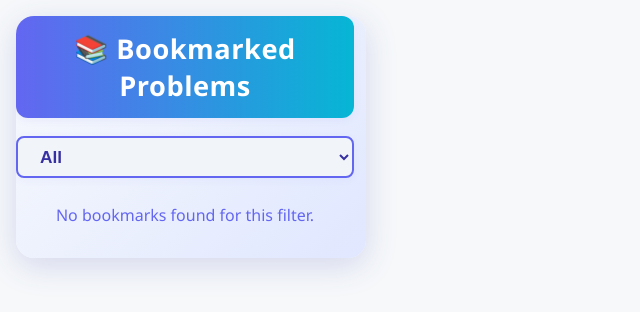
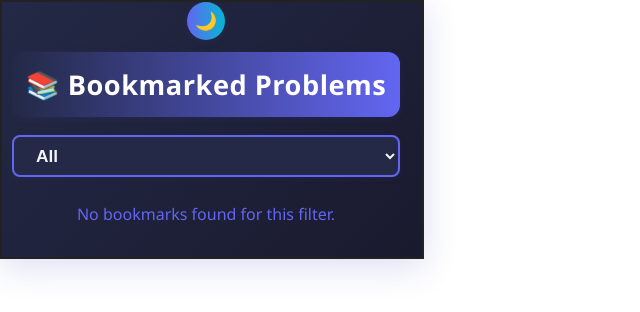
Before and after one commit to swapnil-1357/LC-bookmark-ext, a React (Vite) app in the folder leetcode-bookmarks-react/: page / in a window 1280 px wide. Shown: the top 312 px of the page, without its empty margins (0-640 px from the left). Built offline with nearby package versions, Linux system fonts and the light colour scheme.

Commit message:
🌠add dark and white mode

```diff
--- a/leetcode-bookmarks-react/src/App.jsx
+++ b/leetcode-bookmarks-react/src/App.jsx
@@ -9,6 +9,7 @@ export default function App() {
   const [bookmarks, setBookmarks] = useState([]);
   const [filter, setFilter] = useState("All");
   const [noteId, setNoteId] = useState(null);
+  const [dark, setDark] = useState(true);
 
   const loadBookmarks = () => {
     chrome.storage.sync.get([LC_KEY], (result) => {
@@ -17,7 +18,7 @@ export default function App() {
   };
 
   useEffect(() => {
-    loadBookmarks(); // on popup open
+    loadBookmarks();
   }, []);
 
   // Live update when bookmarks are changed in other tabs
@@ -47,9 +48,38 @@ export default function App() {
       return priority[a.importance] - priority[b.importance];
     });
 
+
   return (
-    <div className="popup-container">
+    <div className={`popup-container${dark ? " dark" : ""}`}>
       <div className="container">
+        {/* Dark/Light Toggle Button */}
+        <button
+          className="theme-toggle-btn"
+          onClick={() => setDark(d => !d)}
+          style={{
+            width: "38px",
+            height: "38px",
+            borderRadius: "50%",
+            background: dark
+              ? "linear-gradient(90deg,#6366f1,#06b6d4)"
+              : "linear-gradient(90deg,#f1f5f9,#e0e7ff)",
+            color: dark ? "#fff" : "#222",
+            border: "none",
+            cursor: "pointer",
+            fontWeight: 600,
+            fontSize: "18px",
+            boxShadow: "0 2px 8px rgba(99,102,241,0.08)",
+            display: "flex",
+            alignItems: "center",
+            justifyContent: "center",
+            margin: "0 auto 12px auto",
+            transition: "background 0.2s"
+          }}
+          aria-label="Toggle dark mode"
+        >
+          {dark ? "🌙" : "☀️"}
+        </button>
+
         <h1 className="popup-title">📚 Bookmarked Problems</h1>
 
         <select className="popup-filter" value={filter} onChange={(e) => setFilter(e.target.value)}>
@@ -71,6 +101,7 @@ export default function App() {
               onDelete={() => handleDelete(b.id)}
               onNote={() => setNoteId(b.id)}
               onCopy={() => handleCopy(b.url)}
+              dark={dark}
             />
           ))
         )}
@@ -83,5 +114,8 @@ export default function App() {
         )}
       </div>
     </div>
+
+
+
   );
 }
--- a/leetcode-bookmarks-react/src/components/BookmarkCard.jsx
+++ b/leetcode-bookmarks-react/src/components/BookmarkCard.jsx
@@ -4,7 +4,7 @@ import del from "../assets/delete.png";
 import note from "../assets/note.png";
 import copy from "../assets/copy.png";
 
-export default function BookmarkCard({ bookmark, onDelete, onNote, onCopy }) {
+export default function BookmarkCard({ bookmark, onDelete, onNote, onCopy, dark }) {
     const openInNewTab = () => {
         if (chrome?.tabs?.create) {
             chrome.tabs.create({ url: bookmark.url });
@@ -14,9 +14,9 @@ export default function BookmarkCard({ bookmark, onDelete, onNote, onCopy }) {
     };
 
     const importanceColors = {
-        High: "#e74c3c",     // red
-        Medium: "#f39c12",   // orange
-        Low: "#2ecc71"       // green
+        High: "#e74c3c",
+        Medium: "#f39c12",
+        Low: "#2ecc71"
     };
 
     const difficultyColors = {
@@ -28,20 +28,36 @@ export default function BookmarkCard({ bookmark, onDelete, onNote, onCopy }) {
     return (
         <div className="bookmark-card-animated">
             <div style={{
-                border: "1px solid #ccc",
-                borderRadius: "10px",
-                padding: "10px",
-                marginBottom: "10px",
-                backgroundColor: "#fff",
-                boxShadow: "0 2px 5px rgba(0,0,0,0.1)"
+                border: dark ? "1px solid #444" : "1px solid #ccc",
+                borderRadius: "14px",
+                marginBottom: "8px",
+
+                backgroundColor: dark ? "#232946" : "#fff",
+                color: dark ? "#f4f4f4" : "#222",
+                boxShadow: dark
+                    ? "0 4px 12px rgba(0,0,0,0.32)"
+                    : "0 4px 12px rgba(0,0,0,0.12)",
+                minHeight: "60px",
+                minWidth: "320px",
+                display: "flex",
+                flexDirection: "column",
+                justifyContent: "space-between",
+                transition: "background 0.2s, color 0.2s, border 0.2s"
             }}>
                 <div style={{
                     fontWeight: "600",
                     fontSize: "16px",
-                    marginBottom: "4px"
+                    padding: "8px",
+                    marginBottom: "4px",
+                    color: dark ? "#e0e6f7" : "#111827"
                 }}>{bookmark.name}</div>
 
-                <div style={{ marginBottom: "8px", fontSize: "14px" }}>
+                <div style={{
+                   marginBottom: "2px",
+                   padding: "8px",
+                    fontSize: "14px",
+                    color: dark ? "#bdbddd" : "#555"
+                }}>
                     <span style={{ color: importanceColors[bookmark.importance] }}>
                         {bookmark.importance}
                     </span>
@@ -51,7 +67,7 @@ export default function BookmarkCard({ bookmark, onDelete, onNote, onCopy }) {
                     </span>
                 </div>
 
-                <div style={{ display: "flex", gap: "10px" }}>
+                <div style={{ display: "flex", gap: "10px", marginBottom: "4px", padding: "8px"}}>
                     <img src={play} alt="Open" title="Open Problem" style={iconStyle} onClick={openInNewTab} />
                     <img src={del} alt="Delete" title="Delete Bookmark" style={iconStyle} onClick={onDelete} />
                     <img src={note} alt="Notes" title="Add/View Notes" style={iconStyle} onClick={onNote} />
@@ -65,5 +81,6 @@ export default function BookmarkCard({ bookmark, onDelete, onNote, onCopy }) {
 const iconStyle = {
     width: "20px",
     height: "20px",
-    cursor: "pointer"
+    cursor: "pointer",
+    borderRadius: "10px"
 };
--- a/leetcode-bookmarks-react/src/popup.css
+++ b/leetcode-bookmarks-react/src/popup.css
@@ -156,13 +156,12 @@ button:hover {
 
 /* Container */
 .popup-container {
+    border: 2px solid #fff;
     min-width: 350px;
     max-width: 420px;
     min-height: 0;
     height: auto;
-    max-height: 600px;
-    /* or your preferred max */
-    border-radius: 18px;
+    max-height: 800px;
     box-shadow: 0 8px 32px rgba(60, 72, 180, 0.18);
     font-family: 'Segoe UI', Arial, sans-serif;
     color: #222;
@@ -280,15 +279,139 @@ button:hover {
 
 /* Optional: Nice scrollbar */
 .container::-webkit-scrollbar {
-    width: 8px;
+    width: 2px;
 }
 
 .container::-webkit-scrollbar-thumb {
     background: #a5b4fc;
-    border-radius: 6px;
+    border-radius: 4px;
 }
 
 .container::-webkit-scrollbar-track {
     background: #e0e7ff;
     border-radius: 6px;
 }
+
+/* Dark Mode Styles */
+body,
+#root,
+.popup-container,
+.container {
+    background: transparent;
+}
+
+.popup-container.dark {
+    border: 2px solid #222;
+    background: linear-gradient(135deg, #232946 0%, #1a1a2e 100%) !important;
+    color: #f4f4f4;
+}
+
+.popup-container.dark .container {
+    background: transparent !important;
+}
+
+.popup-container.dark .bookmark {
+    background: #232946 !important;
+    color: #f4f4f4;
+    border: 1px solid #444;
+    box-shadow: 0 4px 12px rgba(0, 0, 0, 0.32);
+}
+
+.popup-container.dark .popup-title {
+    background: linear-gradient(90deg, #232946 0%, #6366f1 100%);
+    color: #fff;
+}
+
+.popup-container.dark .popup-filter {
+    background: #232946;
+    color: #f4f4f4;
+    border: 2px solid #6366f1;
+}
+
+.popup-container.dark .bookmark-title {
+    color: #e0e6f7;
+}
+
+.popup-container.dark .bookmark-meta {
+    color: #bdbddd;
+}
+
+/* Theme Switcher */
+.theme-switch {
+    display: flex;
+    align-items: center;
+    gap: 8px;
+    margin-bottom: 10px;
+}
+
+.theme-switch input {
+    display: none;
+}
+
+.theme-switch .slider {
+    width: 34px;
+    height: 18px;
+    background: #ccc;
+    border-radius: 50px;
+    position: relative;
+    cursor: pointer;
+    transition: background 0.2s;
+}
+
+.theme-switch .slider:before {
+    content: '';
+    width: 22px;
+    height: 22px;
+    background: white;
+    border-radius: 50%;
+    position: absolute;
+    top: -2px;
+    left: -2px;
+    transition: transform 0.2s;
+}
+
+.theme-switch input:checked+.slider {
+    background: #2563eb;
+}
+
+.theme-switch input:checked+.slider:before {
+    transform: translateX(16px);
+}
+
+/* Theme text */
+.theme-text {
+    color: #232946;
+    font-weight: 600;
+    transition: color 0.2s;
+}
+
+.theme-switch input:checked~.theme-text {
+    color: #fff;
+}
+
+body.dark,
+#root.dark,
+.popup-container.dark {
+    background: linear-gradient(135deg, #232946 0%, #1a1a2e 100%) !important;
+}
+/* Make body and #root fill the popup and remove background in dark mode */
+body,
+#root {
+    width: 100%;
+    height: 100%;
+    min-width: 0;
+    min-height: 0;
+
+    margin: 0;
+    padding: 0;
+    border-radius: 18px;
+    background: transparent !important;
+    box-sizing: border-box;
+}
+
+/* In dark mode, ensure no white border/background is visible */
+body.dark,
+#root.dark,
+.popup-container.dark {
+    background: linear-gradient(135deg, #232946 0%, #1a1a2e 100%) !important;
+}
```
Also changed, not shown: leetcode-bookmarks-react/src/content.jsx (+21 -3 lines).
